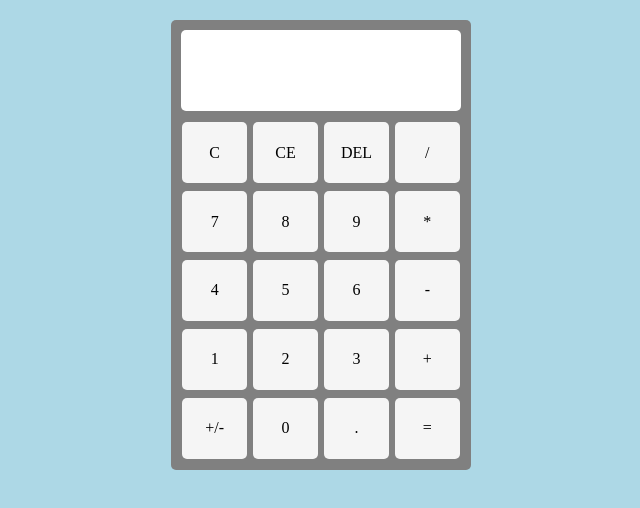
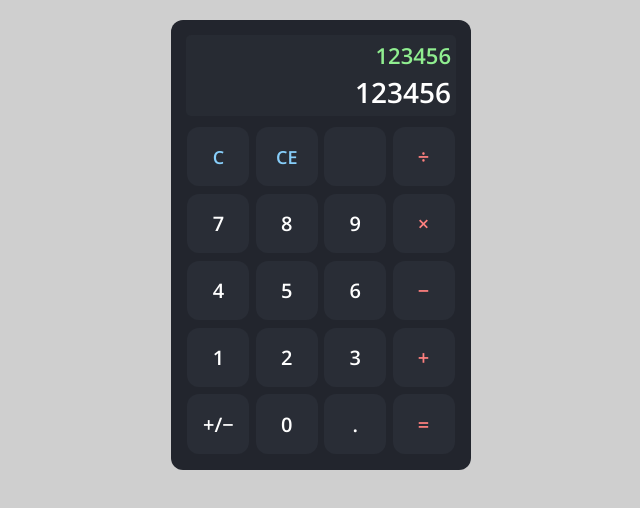
Before and after one commit to ChuyCantu/TOP-Projects, a plain HTML site: page Calculator/index.html in a window 1280 px wide. Shown: the whole page, without its empty margins (319-959 px from the left). Drawn offline with nearby package versions, Linux system fonts and the light colour scheme.

Commit message:
Improved Calculator Style

```diff
--- a/Calculator/index.html
+++ b/Calculator/index.html
@@ -6,6 +6,11 @@
     <meta name="viewport" content="width=device-width, initial-scale=1.0">
     <title>Calculator</title>
 
+    <link href="https://fonts.googleapis.com/css?family=Material+Icons|Material+Icons+Outlined|Material+Icons+Round" rel="stylesheet">
+    <link rel="preconnect" href="https://fonts.googleapis.com">
+    <link rel="preconnect" href="https://fonts.gstatic.com" crossorigin>
+    <link href="https://fonts.googleapis.com/css2?family=Open+Sans:wght@400;600;700&display=swap" rel="stylesheet">
+
     <link rel="stylesheet" href="./style.css">
 
     <script src="./script.js" defer></script>
@@ -13,35 +18,37 @@
 <body>
     <div id="frame">
         <div id="display">
-            <div id="result"></div>
-            <div id="entry"></div>
+            <div id="result">123456</div>
+            <div id="entry">123456</div>
         </div>
 
         <div id="btn-container">
             <div id="c" class="btn">C</div>
             <div id="ce" class="btn">CE</div>
-            <div id="del" class="btn">DEL</div>
-            <div id="oper-div" class="btn">/</div>
+            <div id="del" class="btn">
+                <span class="material-icons-outlined">&#xe14a</span>
+            </div>
+            <div id="oper-div" class="btn oper">&#247;</div>
 
             <div class="btn num">7</div>
             <div class="btn num">8</div>
             <div class="btn num">9</div>
-            <div id="oper-mul" class="btn">*</div>
+            <div id="oper-mul" class="btn oper">&#215;</div>
 
             <div class="btn num">4</div>
             <div class="btn num">5</div>
             <div class="btn num">6</div>
-            <div id="oper-sub" class="btn">-</div>
+            <div id="oper-sub" class="btn oper">&#8722;</div>
 
             <div class="btn num">1</div>
             <div class="btn num">2</div>
             <div class="btn num">3</div>
-            <div id="oper-sum" class="btn">+</div>
+            <div id="oper-sum" class="btn oper">+</div>
 
-            <div id="plus-minus" class="btn">+/-</div>
+            <div id="plus-minus" class="btn">+/&#8722;</div>
             <div class="btn num">0</div>
             <div id="decimal" class="btn">.</div>
-            <div id="oper-eq" class="btn">=</div>
+            <div id="oper-eq" class="btn oper">=</div>
 
         </div>
     </div>
--- a/Calculator/style.css
+++ b/Calculator/style.css
@@ -4,23 +4,25 @@
 }
 
 body {
-    background: lightblue;
+    background: rgb(207, 207, 207);
+    color: white;
+    font: 600 20px 'Open Sans', sans-serif;
 }
 
 #frame {
-    background: gray;
-    border-radius: 5px;
+    background: #22252D;
+    border-radius: 12px;
     display: flex;
     flex-direction: column;
     height: 450px;
     margin: 20px auto;
-    padding: 10px;
+    padding: 15px;
     width: 300px;
 }
 
 #display {
     align-items: flex-end;
-    background: white;
+    background: #272B33;
     border-radius: 5px;
     display: flex;
     flex-direction: column;
@@ -43,8 +45,8 @@ body {
 
 .btn {
     align-items: center;
-    background: whitesmoke;
-    border-radius: 5px;
+    background: #292D36;
+    border-radius: 12px;
     display: flex;
     height: 18%;
     justify-content: center;
@@ -55,3 +57,21 @@ body {
 .hidden {
     visibility: hidden;
 }
+
+#entry {
+    font-size: 28px;
+}
+
+#result {
+    font-size: 22px;
+    color: lightgreen;
+}
+
+.oper {
+    color: #FF807F;
+}
+
+#c, #ce, #del {
+    color: lightskyblue;
+    font-size: 18px;
+}
```
